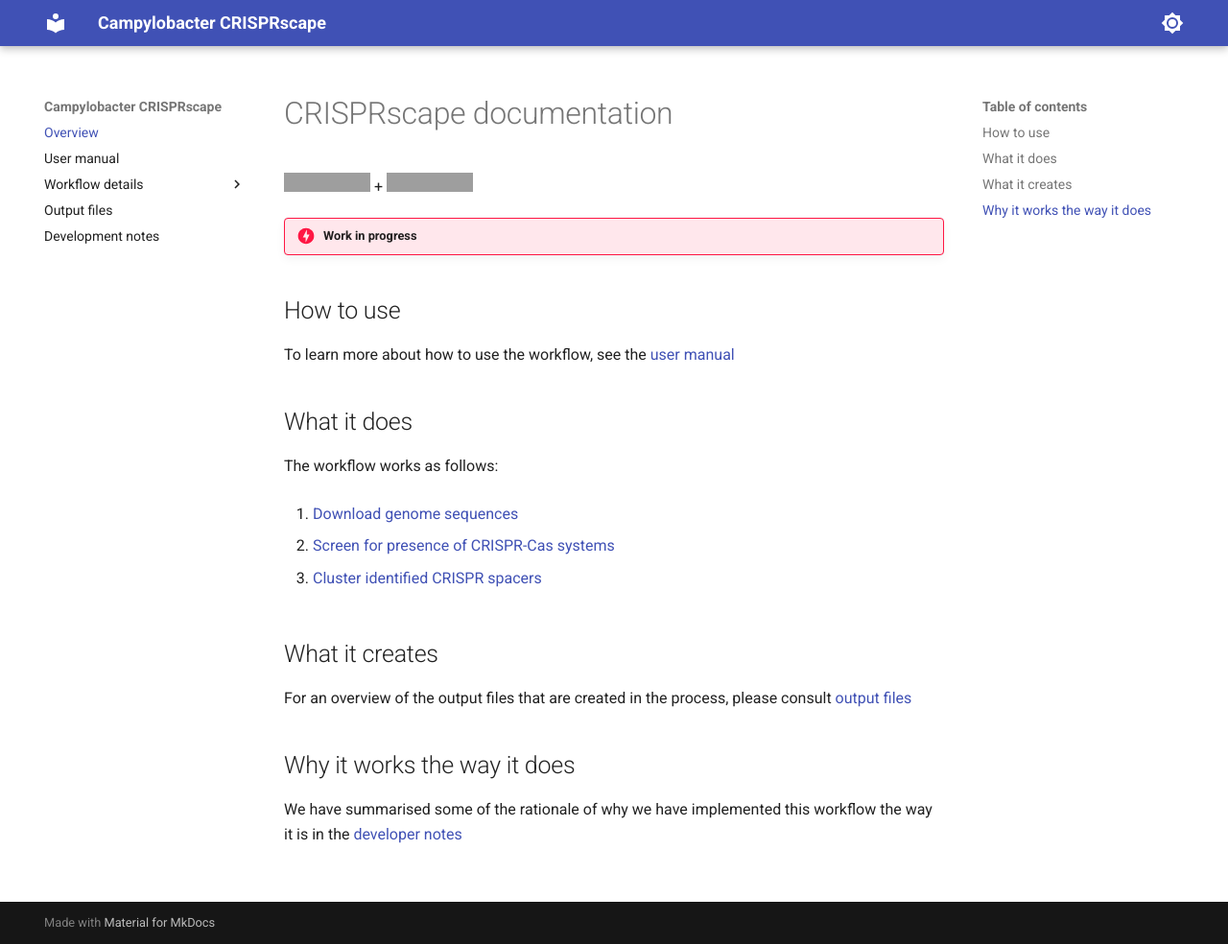
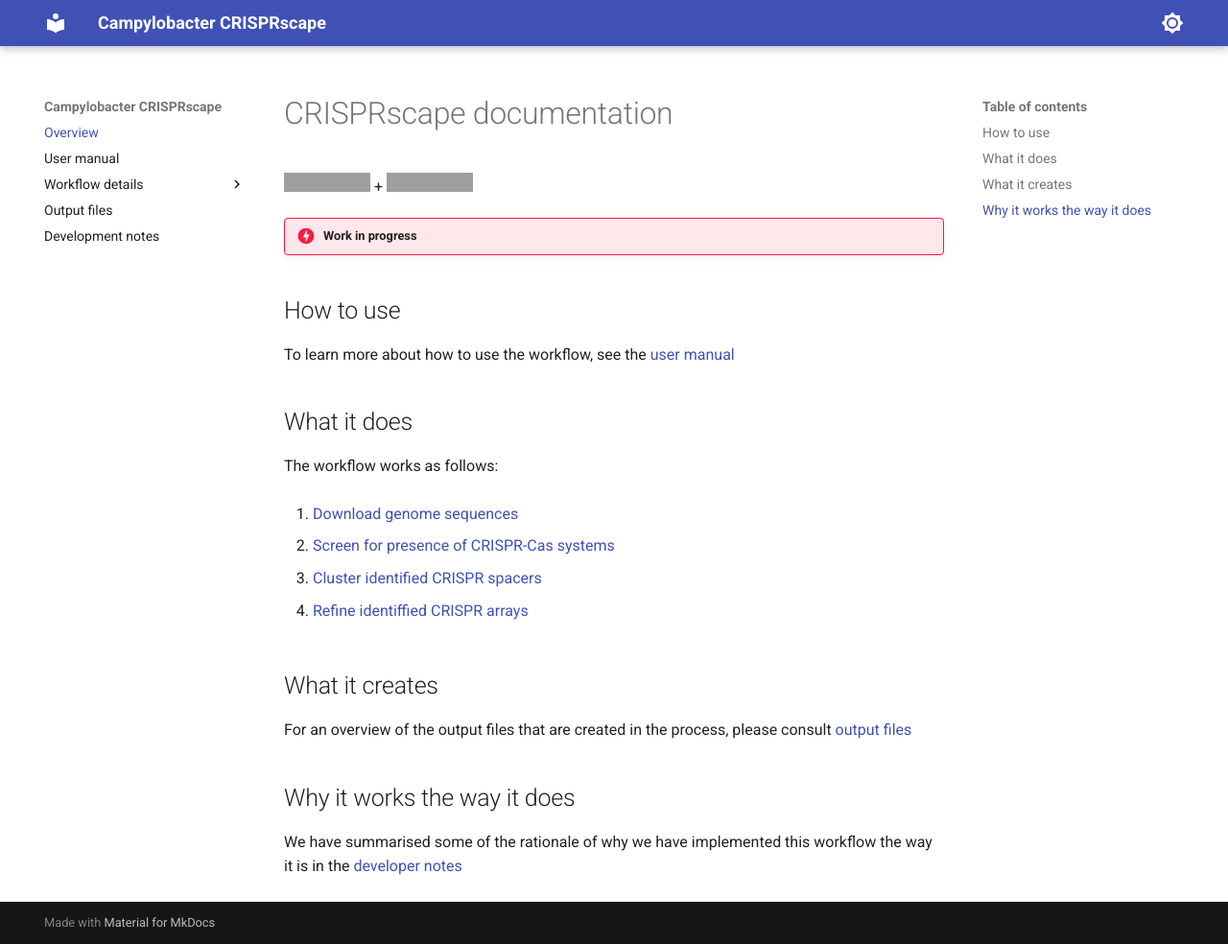
Before and after one commit to UtrechtUniversity/campylobacter-crisprscape, an MkDocs documentation site: the page built from doc/index.md, in a window 1280 px wide and 984 px high. Shown: the whole window at 96% size. Built offline with MkDocs 1.6.1 and Material for MkDocs 9.7.7, drawn with Linux system fonts in a browser that asks for light colours; grey boxes are pictures that could not be loaded.

Commit message:
Add refinement

```diff
--- a/doc/index.md
+++ b/doc/index.md
@@ -19,6 +19,8 @@ The workflow works as follows:
 
 3. [Cluster identified CRISPR spacers](clustering_spacers.md)
 
+4. [Refine identiffied CRISPR arrays](CRISPR_refinement.md)
+
 ## What it creates
 
 For an overview of the output files that are created in the process, please
```
